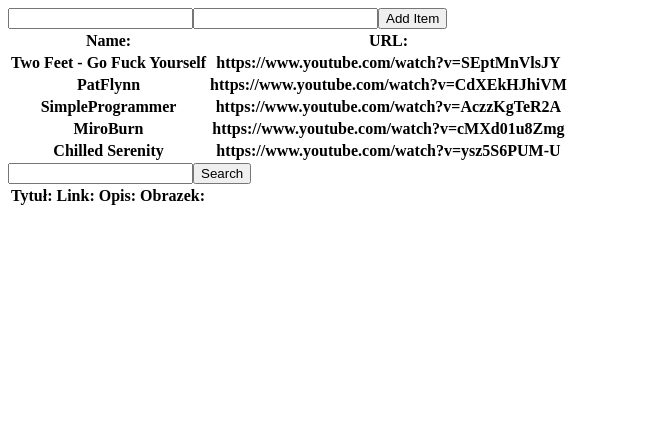
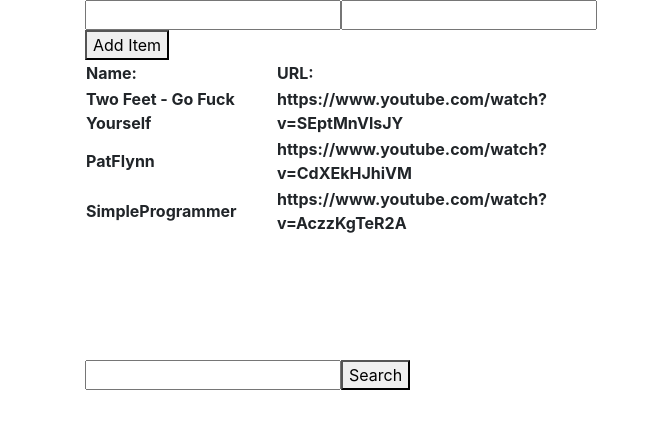
Before and after one commit to kopcinskia/YTPlayer, a React (Create React App) app: page / in a window 1280 px wide. Shown: the top 428 px of the page, without its empty margins (0-652 px from the left). Built offline with nearby package versions, Linux system fonts and the light colour scheme.

Commit message:
Added Bootstrap and resolving npm warnings.

```diff
--- a/package.json
+++ b/package.json
@@ -6,6 +6,7 @@
     "react-scripts": "^1.1.4"
   },
   "dependencies": {
+    "bootstrap": "^4.1.1",
     "node-uuid": "^1.4.8",
     "prop-types": "^15.6.1",
     "react": "^16.4.0",
--- a/src/components/App.js
+++ b/src/components/App.js
@@ -1,16 +1,29 @@
 import React from 'react'
+import { Grid, Row, Col } from 'react-bootstrap'
 import AddListItem from '../containers/addListItemContainer'
 import FavouriteVideoList from '../containers/videoListContainer'
 import Player from '../containers/playerContainer'
 import SearchVideos from '../containers/searchVideoContainer'
 
-const App = () => (
-  <div>
-    <AddListItem />
-    <FavouriteVideoList />
-    <SearchVideos />
-    <Player />
-  </div>
-);
+export default class App extends React.Component{
 
-export default App
+    render() {
+
+    return(
+      <Grid className='container-fluid'>
+        <Row className='show-grid'>
+          <Col sm={12} md={6}>
+            <AddListItem />
+            <FavouriteVideoList />
+          </Col>
+          <Col sm={12} md={6}>
+              <Player />
+          </Col>
+          <Col sm={12} md={12}>
+            <SearchVideos />
+          </Col>
+        </Row>
+      </Grid>
+    );
+  }
+}
--- a/src/components/player.js
+++ b/src/components/player.js
@@ -2,6 +2,7 @@
 import PropTypes from 'prop-types'
 import ReactPlayer from 'react-player'
 
+//TODO kontrolki i opcje do playera np wyciemniane (MODAL)
 const Player = ({currentVideo}) => (
   <div>
     <ReactPlayer
--- a/src/components/search/searchListItem.js
+++ b/src/components/search/searchListItem.js
@@ -1,21 +1,21 @@
 import React from 'react'
 import PropTypes from 'prop-types'
+import { Media } from 'react-bootstrap'
 
 const SearchListItem = ({ link, title, description, thumbnails }) => (
-  <tr>
-    <th>
-      {title}
-    </th>
-    <th>
-      {link}
-    </th>
-    <th>
-      {description}
-    </th>
-    <th>
-      <img src={thumbnails} alt="brzydkie obrazki"/>
-    </th>
-  </tr>
+<div>
+  <Media>
+    <Media.Body>
+      <Media.Heading>{title}</Media.Heading>
+      <p>
+        {description}
+      </p>
+    </Media.Body>
+    <Media.Right>
+        <img width={128} height={64} src={thumbnails} alt="thumbnail" />
+    </Media.Right>
+  </Media>
+</div>
 );
 
 SearchListItem.propTypes = {
--- a/src/components/search/searchingList.js
+++ b/src/components/search/searchingList.js
@@ -5,34 +5,15 @@
 
 const SearchingList = ({ searchingList }) => {
   return (
-    <div>
-      <table>
-        <thead>
-        <tr>
-          <th>
-            Tytuł:
-          </th>
-          <th>
-            Link:
-          </th>
-          <th>
-            Opis:
-          </th>
-          <th>
-            Obrazek:
-          </th>
-        </tr>
-        </thead>
-        <tbody>
-        {searchingList.map(searchingListItem =>
+    <ul>
+      {searchingList.map(searchingListItem =>
+        <li key={searchingListItem.id}>
           <SearchListItem
-            key={searchingListItem.id}
             {...searchingListItem}
           />
-        )}
-        </tbody>
-      </table>
-    </div>
+        </li>
+      )}
+    </ul>
   )
 
 };
--- a/src/index.js
+++ b/src/index.js
@@ -1,14 +1,21 @@
 import React from 'react'
-import { render } from 'react-dom'
+import ReactDOM from 'react-dom'
 import { createStore } from 'redux'
 import { Provider } from 'react-redux'
 import { combineReducers } from 'redux'
+import App from './components/App'
 
-import App from './components/App'
 import videoListItems from './reducers/videoListItems'
 import currentVideo from './reducers/currentVideo'
 import searchingList from './reducers/searchingList'
 import initialState, { seveState } from './initialState'
+
+require('bootstrap/dist/css/bootstrap.min.css');
+require('./main.css');
+
+//TODO nie ma sensu zamieniać bootstrapa na coś innego
+// ogarnij własne csski
+// + pre processor SASS
 
 const rootReducer = combineReducers({
   videoListItems: videoListItems,
@@ -30,7 +37,7 @@
   });
 });
 
-render(
+ReactDOM.render(
   <Provider store={store}>
     <App />
   </Provider>,
--- a/src/initialState.js
+++ b/src/initialState.js
@@ -40,18 +40,6 @@
       url: 'https://www.youtube.com/watch?v=AczzKgTeR2A',
       selected: false,
     },
-    {
-      id: '3',
-      name: 'MiroBurn',
-      url: 'https://www.youtube.com/watch?v=cMXd01u8Zmg',
-      selected: false,
-    },
-    {
-      id: '4',
-      name: 'Chilled Serenity',
-      url: 'https://www.youtube.com/watch?v=ysz5S6PUM-U',
-      selected: false,
-    },
   ],
 
   currentVideo: {
--- /dev/null
+++ b/src/main.css
@@ -0,0 +1,4 @@
+li {
+    margin: 1em;
+
+}
```
Also changed, not shown: src/components/search/searchVideos.js (+7 -0 lines), 1 other file (tests, documents, lock files or other folders).
